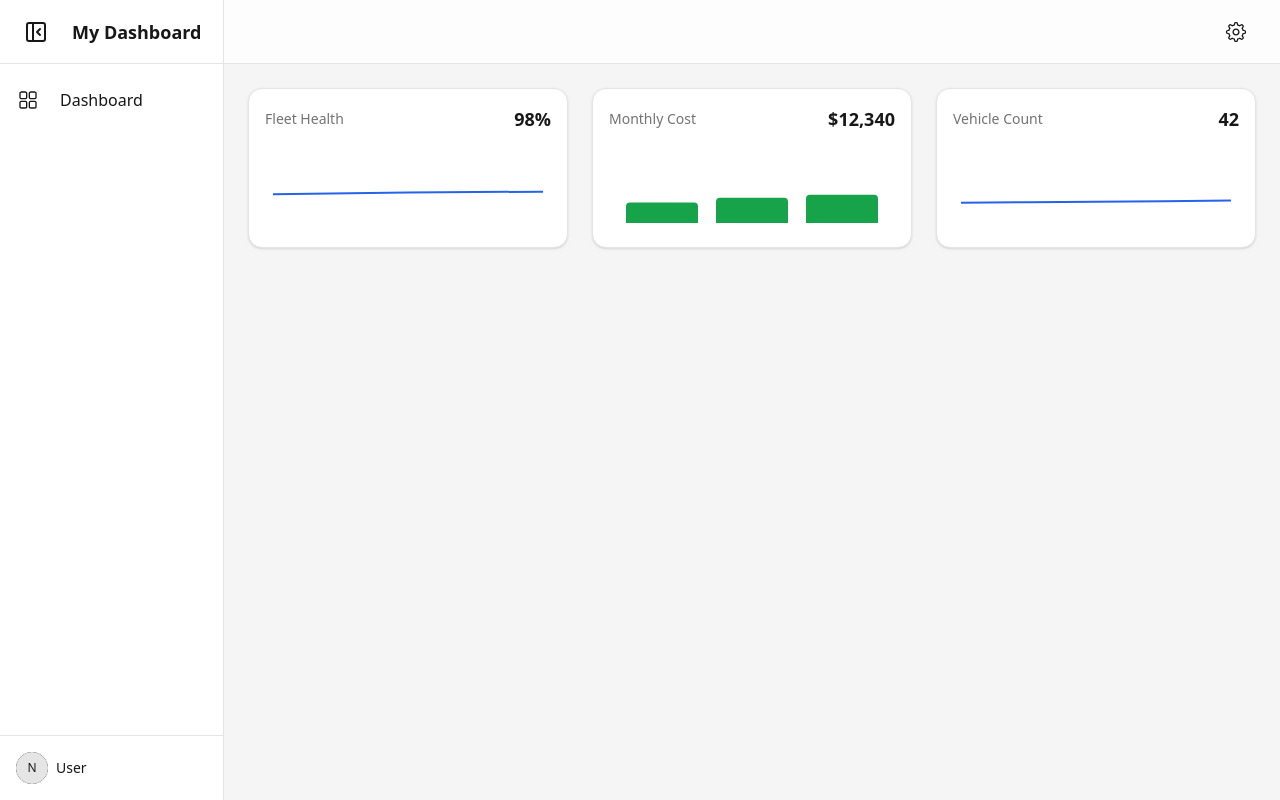
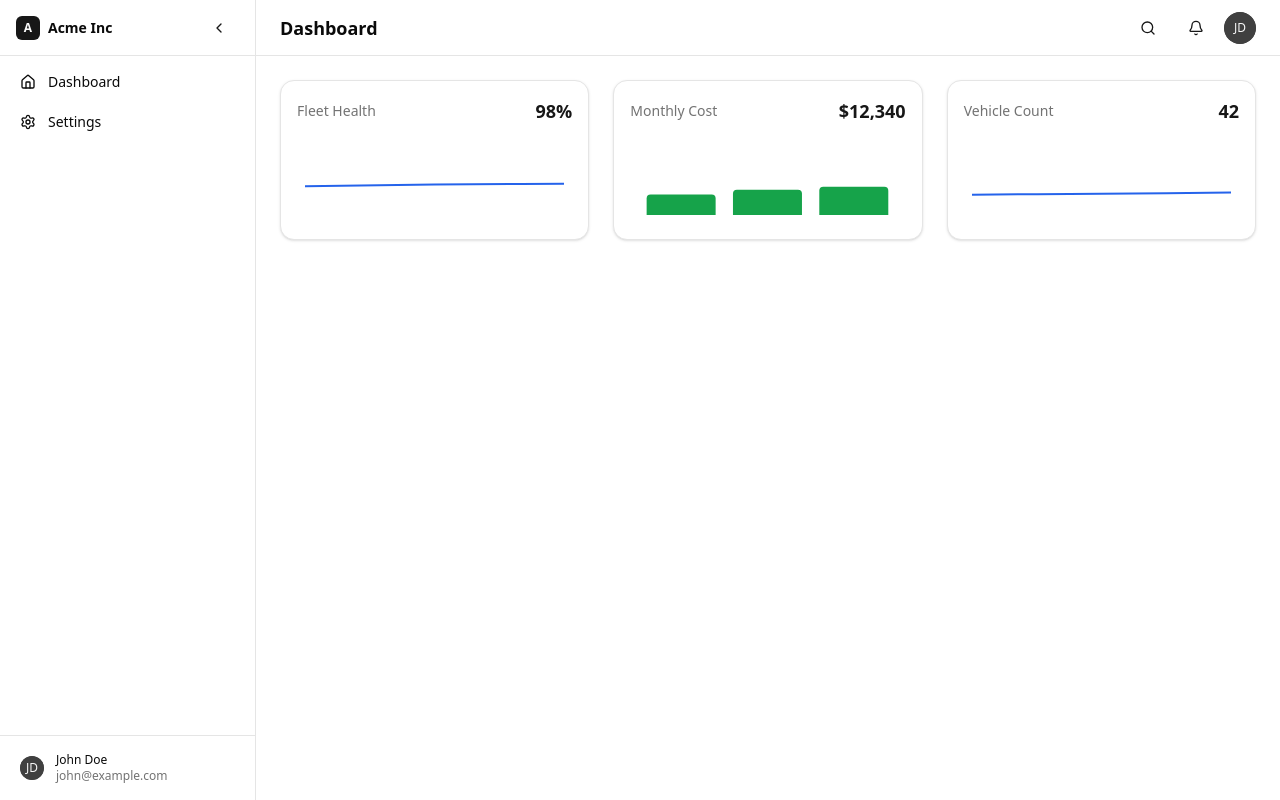
Before and after one commit to kwkraus/my-dashboard, a Next.js app: page /dashboard in a window 1280 px wide. Built offline with nearby package versions, Linux system fonts and the light colour scheme.

Commit message:
feat: update layout and components for dashboard structure; add AppSidebar and AppHeader

```diff
--- a/src/app/layout.tsx
+++ b/src/app/layout.tsx
@@ -13,12 +13,12 @@ const geistMono = Geist_Mono({
 });
 
 export const metadata: Metadata = {
-  title: "Create Next App",
-  description: "Generated by create next app",
+  title: "Dashboard",
+  description: "A modern dashboard built with Next.js and Shadcn UI",
 };
 
-import { Sidebar } from "@/components/Sidebar";
-import { Topbar } from "@/components/Topbar";
+import { AppSidebar } from "@/components/AppSidebar";
+import { AppHeader } from "@/components/AppHeader";
 
 export default function RootLayout({
   children,
@@ -27,12 +27,12 @@ export default function RootLayout({
 }>) {
   return (
     <html lang="en">
-      <body className={`${geistSans.variable} ${geistMono.variable} antialiased bg-neutral-100`}>
-        <div className="flex h-screen w-screen overflow-hidden">
-          <Sidebar />
-          <div className="flex-1 flex flex-col min-w-0">
-            <Topbar />
-            <main className="flex-1 overflow-y-auto p-6 bg-neutral-100">
+      <body className={`${geistSans.variable} ${geistMono.variable} antialiased`}>
+        <div className="flex h-screen bg-background">
+          <AppSidebar />
+          <div className="flex flex-1 flex-col overflow-hidden">
+            <AppHeader />
+            <main className="flex-1 overflow-auto p-6">
               {children}
             </main>
           </div>
--- /dev/null
+++ b/src/components/AppHeader.tsx
@@ -0,0 +1,26 @@
+"use client";
+import { Bell, Search } from "lucide-react";
+import { Button } from "@/components/ui/button";
+import { Avatar, AvatarFallback } from "@/components/ui/avatar";
+
+export function AppHeader() {
+  return (
+    <header className="flex h-14 items-center gap-4 border-b bg-background px-6">
+      <div className="flex-1">
+        <h1 className="text-lg font-semibold">Dashboard</h1>
+      </div>
+
+      <div className="flex items-center gap-2">
+        <Button variant="ghost" size="icon">
+          <Search className="h-4 w-4" />
+        </Button>
+        <Button variant="ghost" size="icon">
+          <Bell className="h-4 w-4" />
+        </Button>
+        <Avatar className="h-8 w-8">
+          <AvatarFallback>JD</AvatarFallback>
+        </Avatar>
+      </div>
+    </header>
+  );
+}
--- /dev/null
+++ b/src/components/AppSidebar.tsx
@@ -0,0 +1,81 @@
+"use client";
+import { useState } from "react";
+import { ChevronLeft, Home, Settings, User } from "lucide-react";
+import { cn } from "@/lib/utils";
+import { Button } from "@/components/ui/button";
+import { Avatar, AvatarFallback } from "@/components/ui/avatar";
+
+export function AppSidebar() {
+  const [collapsed, setCollapsed] = useState(false);
+
+  return (
+    <div
+      className={cn(
+        "relative flex h-full flex-col border-r bg-background transition-all duration-300",
+        collapsed ? "w-16" : "w-64"
+      )}
+    >
+      {/* Header */}
+      <div className="flex h-14 items-center border-b px-4">
+        <div className="flex items-center gap-2">
+          <div className="flex h-6 w-6 items-center justify-center rounded-sm bg-primary text-primary-foreground">
+            <span className="text-xs font-bold">A</span>
+          </div>
+          {!collapsed && <span className="text-sm font-semibold">Acme Inc</span>}
+        </div>
+        <Button
+          variant="ghost"
+          size="icon"
+          className={cn("ml-auto h-6 w-6", collapsed && "ml-0")}
+          onClick={() => setCollapsed(!collapsed)}
+        >
+          <ChevronLeft className={cn("h-4 w-4 transition-transform", collapsed && "rotate-180")} />
+        </Button>
+      </div>
+
+      {/* Navigation */}
+      <nav className="flex-1 space-y-1 p-2">
+        <a
+          href="/dashboard"
+          className={cn(
+            "flex items-center gap-3 rounded-lg px-3 py-2 text-sm font-medium transition-colors hover:bg-accent hover:text-accent-foreground",
+            collapsed && "justify-center px-2"
+          )}
+        >
+          <Home className="h-4 w-4" />
+          {!collapsed && <span>Dashboard</span>}
+        </a>
+        <a
+          href="#"
+          className={cn(
+            "flex items-center gap-3 rounded-lg px-3 py-2 text-sm font-medium transition-colors hover:bg-accent hover:text-accent-foreground",
+            collapsed && "justify-center px-2"
+          )}
+        >
+          <Settings className="h-4 w-4" />
+          {!collapsed && <span>Settings</span>}
+        </a>
+      </nav>
+
+      {/* User */}
+      <div className="border-t p-2">
+        <div
+          className={cn(
+            "flex items-center gap-3 rounded-lg px-3 py-2",
+            collapsed && "justify-center px-2"
+          )}
+        >
+          <Avatar className="h-6 w-6">
+            <AvatarFallback className="text-xs">JD</AvatarFallback>
+          </Avatar>
+          {!collapsed && (
+            <div className="flex flex-col">
+              <span className="text-xs font-medium">John Doe</span>
+              <span className="text-xs text-muted-foreground">john@example.com</span>
+            </div>
+          )}
+        </div>
+      </div>
+    </div>
+  );
+}
--- a/src/components/Sidebar.tsx
+++ b/src/components/Sidebar.tsx
@@ -32,13 +32,13 @@ export function Sidebar() {
         collapsed ? "w-16" : "w-56"
       )}
       style={{ transitionProperty: "width, background-color" }}
-    >
-      <div className="flex items-center h-16 px-4 border-b border-neutral-200">
+    >      <div className="flex items-center h-16 px-4 border-b border-neutral-200">
         <Button
           variant="ghost"
           size="icon"
           className={cn(
-            "transition-transform duration-300 bg-white/80 hover:bg-neutral-200 text-neutral-900 shadow-none mr-2 border-0 outline-none ring-0 focus:ring-0 focus:outline-none focus:border-0 active:border-0"
+            "transition-transform duration-300 bg-white/80 hover:bg-neutral-200 text-neutral-900 shadow-none border-0 outline-none ring-0 focus:ring-0 focus:outline-none focus:border-0 active:border-0",
+            collapsed ? "mx-3" : "mr-2"
           )}
           onClick={() => setCollapsed((c) => !c)}
           aria-label="Toggle sidebar"
```
Also changed, not shown: package.json (+6 -2 lines), 1 other file (tests, documents, lock files or other folders).
